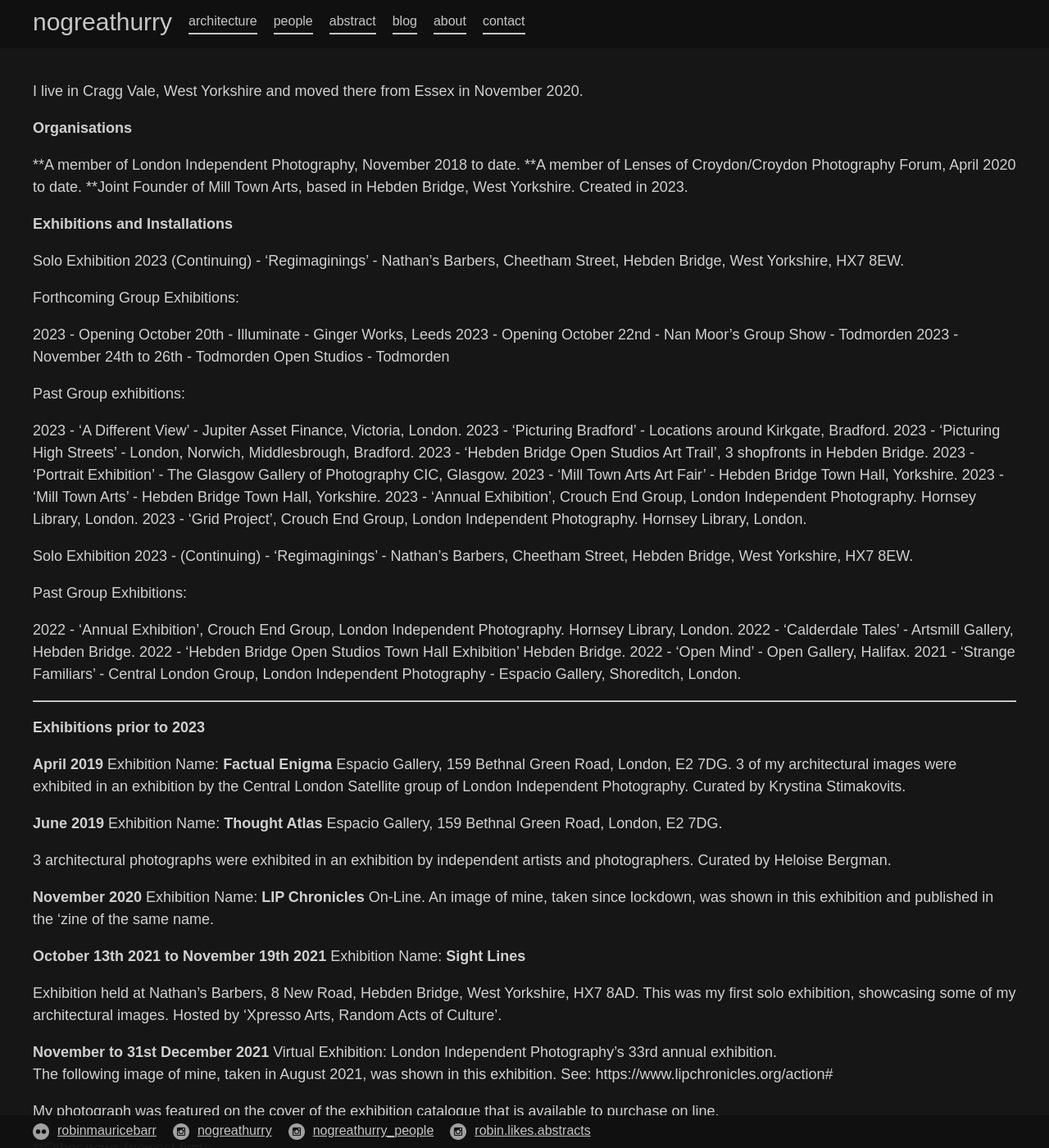
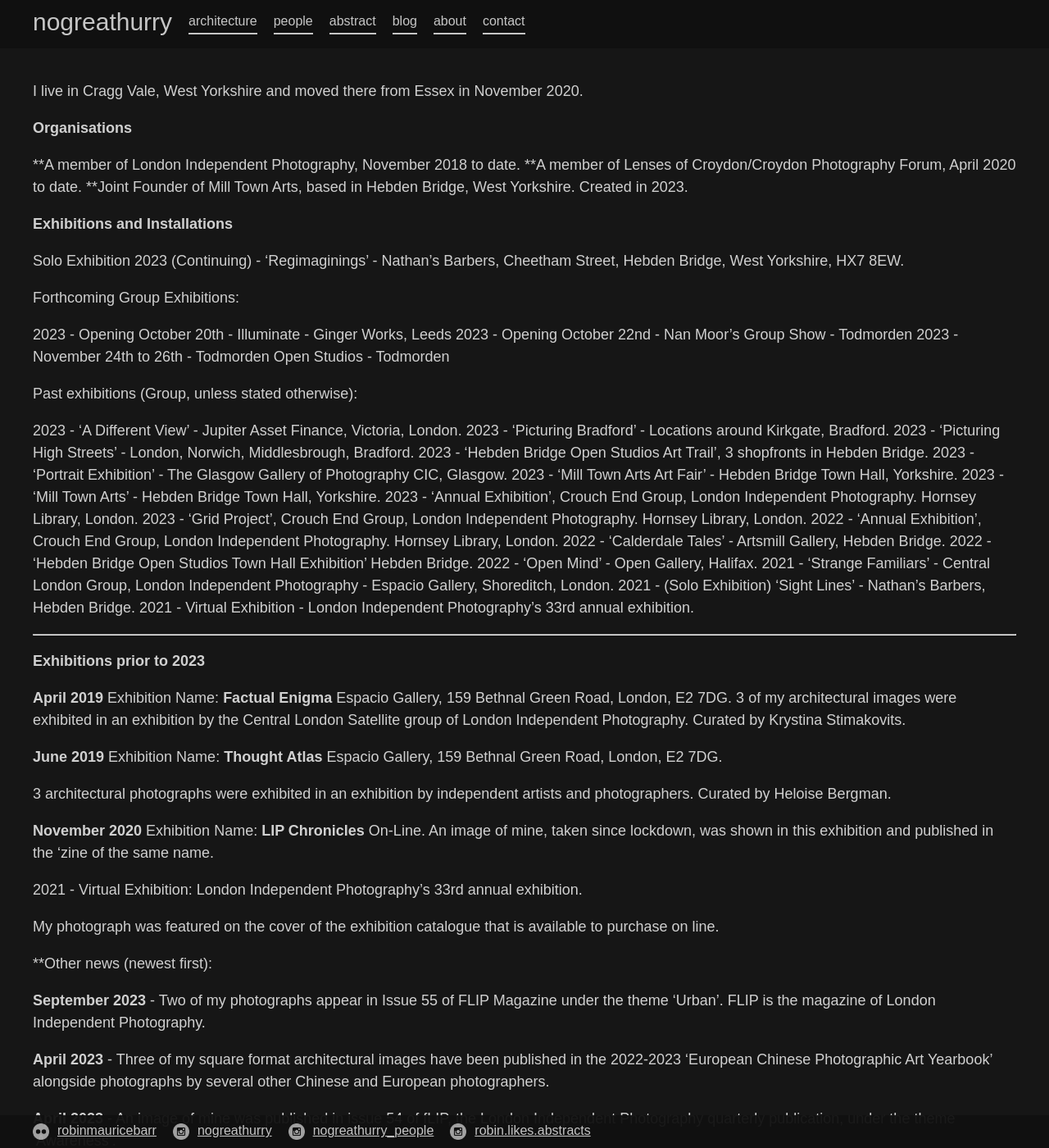
Before and after one commit to 987poiuytrewq/nogreathurry, a Jekyll site: the page built from blog.md, in a window 1280 px wide and 1400 px high. Shown: the whole window at 82% size. Built offline with Jekyll 4.4.1, drawn with Linux system fonts in a browser that asks for light colours.

Commit message:
Updated Blog

```diff
--- a/blog.md
+++ b/blog.md
@@ -23,7 +23,7 @@
 2023 - Opening October 22nd - Nan Moor's Group Show - Todmorden
 2023 - November 24th to 26th - Todmorden Open Studios - Todmorden
 
-Past Group exhibitions:
+Past exhibitions (Group, unless stated otherwise):
 
 2023 - 'A Different View' - Jupiter Asset Finance, Victoria, London.
 2023 - 'Picturing Bradford' - Locations around Kirkgate, Bradford.
@@ -34,17 +34,14 @@
 2023 - 'Mill Town Arts' - Hebden Bridge Town Hall, Yorkshire.
 2023 - 'Annual Exhibition', Crouch End Group, London Independent Photography. Hornsey Library, London.
 2023 - 'Grid Project',  Crouch End Group, London Independent Photography. Hornsey Library, London.
-
-Solo Exhibition
-2023 - (Continuing) - 'Regimaginings' - Nathan's Barbers, Cheetham Street, Hebden Bridge, West Yorkshire, HX7 8EW.
-
-Past Group Exhibitions:
-
 2022 - 'Annual Exhibition', Crouch End Group, London Independent Photography. Hornsey Library, London.
 2022 - 'Calderdale Tales' - Artsmill Gallery, Hebden Bridge.
 2022 - 'Hebden Bridge Open Studios Town Hall Exhibition' Hebden Bridge.
 2022 - 'Open Mind' - Open Gallery, Halifax.
 2021 - 'Strange Familiars' - Central London Group, London Independent Photography - Espacio Gallery, Shoreditch, London.
+2021 - (Solo Exhibition) 'Sight Lines' - Nathan's Barbers, Hebden Bridge.
+2021 - Virtual Exhibition - London Independent Photography's 33rd annual exhibition.
+
 
 
 
@@ -70,15 +67,10 @@
 
 
 
-**October 13th 2021 to November 19th 2021**
-Exhibition Name: **Sight Lines**
 
-Exhibition held at Nathan's Barbers, 8 New Road, Hebden Bridge, West Yorkshire, HX7 8AD.
-This was my first solo exhibition, showcasing some of my architectural images. Hosted by 'Xpresso Arts, Random Acts of Culture'.
 
-**November to 31st December 2021**
-Virtual Exhibition: London Independent Photography's 33rd annual exhibition.
-The following image of mine, taken in August 2021, was shown in this exhibition. See: https://www.lipchronicles.org/action#
+2021 - Virtual Exhibition: London Independent Photography's 33rd annual exhibition.
+
 
 
 
```
